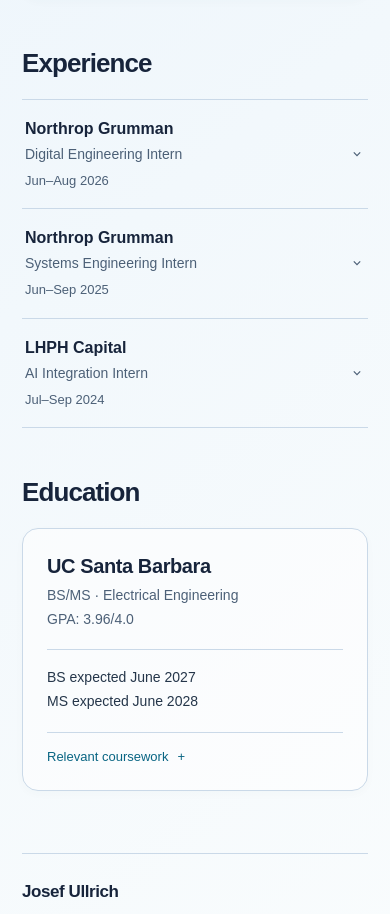
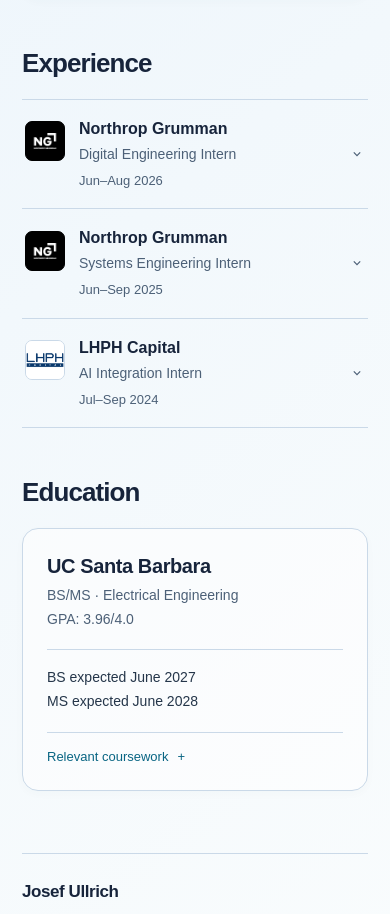
Before and after one commit to josefullrich/josefullrich.github.io, a plain HTML site: page index.html in a window 390 px wide. Shown: the part 1892-2806 px from the top of the page. Drawn offline with Linux system fonts and the light colour scheme.

Commit message:
Add company logos to experience entries

```diff
--- a/index.html
+++ b/index.html
@@ -20,7 +20,7 @@
   <meta name="twitter:title" content="Josef Ullrich | Electrical Engineering" />
   <meta name="twitter:description" content="Josef Ullrich is a BS/MS student in Electrical Engineering at UC Santa Barbara, researching wireless localization, signal processing, and coded computation." />
   <meta name="twitter:image" content="https://josefullrich.com/assets/headshot-lighter.png" />
-  <link rel="stylesheet" href="styles.css?v=20261117-3" />
+  <link rel="stylesheet" href="styles.css?v=20261117-4" />
   <script src="script.js?v=20261117-2" defer></script>
 </head>
 <body>
@@ -101,7 +101,10 @@
       <div class="experience-list">
       <details class="experience-entry">
         <summary>
-          <span class="experience-identity"><span class="experience-employer">Northrop Grumman</span><span class="experience-role">Digital Engineering Intern</span></span>
+          <span class="experience-heading">
+            <img class="experience-logo experience-logo-northrop" src="assets/northropgrumman.png" width="48" height="48" alt="" loading="lazy" decoding="async" />
+            <span class="experience-identity"><span class="experience-employer">Northrop Grumman</span><span class="experience-role">Digital Engineering Intern</span></span>
+          </span>
           <span class="experience-date">Jun–Aug 2026</span>
           <svg class="disclosure-arrow" aria-hidden="true" viewBox="0 0 20 20" fill="none"><path d="m6 8 4 4 4-4" /></svg>
         </summary>
@@ -113,7 +116,10 @@
       </details>
       <details class="experience-entry">
         <summary>
-          <span class="experience-identity"><span class="experience-employer">Northrop Grumman</span><span class="experience-role">Systems Engineering Intern</span></span>
+          <span class="experience-heading">
+            <img class="experience-logo experience-logo-northrop" src="assets/northropgrumman.png" width="48" height="48" alt="" loading="lazy" decoding="async" />
+            <span class="experience-identity"><span class="experience-employer">Northrop Grumman</span><span class="experience-role">Systems Engineering Intern</span></span>
+          </span>
           <span class="experience-date">Jun–Sep 2025</span>
           <svg class="disclosure-arrow" aria-hidden="true" viewBox="0 0 20 20" fill="none"><path d="m6 8 4 4 4-4" /></svg>
         </summary>
@@ -125,7 +131,10 @@
       </details>
       <details class="experience-entry">
         <summary>
-          <span class="experience-identity"><span class="experience-employer">LHPH Capital</span><span class="experience-role">AI Integration Intern</span></span>
+          <span class="experience-heading">
+            <img class="experience-logo" src="assets/lhph.png" width="48" height="48" alt="" loading="lazy" decoding="async" />
+            <span class="experience-identity"><span class="experience-employer">LHPH Capital</span><span class="experience-role">AI Integration Intern</span></span>
+          </span>
           <span class="experience-date">Jul–Sep 2024</span>
           <svg class="disclosure-arrow" aria-hidden="true" viewBox="0 0 20 20" fill="none"><path d="m6 8 4 4 4-4" /></svg>
         </summary>
--- a/styles.css
+++ b/styles.css
@@ -202,13 +202,24 @@ svg { display: block; }
 }
 summary::-webkit-details-marker { display: none; }
 .experience-entry > summary:hover { background: rgba(255, 255, 255, 0.38); }
-.experience-identity { display: grid; gap: 2px; }
+.experience-heading { display: flex; align-items: center; gap: 16px; min-width: 0; }
+.experience-logo {
+  flex: 0 0 48px;
+  width: 48px;
+  height: 48px;
+  object-fit: contain;
+  border: 1px solid var(--line);
+  border-radius: 9px;
+  background: white;
+}
+.experience-logo-northrop { background: #000; border-color: #000; }
+.experience-identity { display: grid; gap: 2px; min-width: 0; }
 .experience-employer { color: var(--ink); font-weight: 700; font-size: 17px; line-height: 1.5; }
 .experience-role { color: var(--muted); font-size: 15px; }
 .experience-date { font-size: 14px; white-space: nowrap; font-variant-numeric: tabular-nums; }
 .disclosure-arrow { width: 16px; height: 16px; stroke: var(--muted); stroke-width: 1.5; transition: transform 150ms ease; }
 details[open] > summary .disclosure-arrow { transform: rotate(180deg); }
-.experience-details { padding: 0 48px 18px 12px; max-width: 82ch; color: var(--muted); font-size: 15px; }
+.experience-details { padding: 0 48px 18px 76px; max-width: 82ch; color: var(--muted); font-size: 15px; }
 .experience-details ul { padding-left: 20px; margin: 0; }
 .experience-details li + li { margin-top: 6px; }
 .education-card { padding: 25px 30px; }
@@ -293,11 +304,13 @@ details[open] > summary .disclosure-arrow { transform: rotate(180deg); }
   .publication-authors, .publication-venue { font-size: 14px; }
   .publication-links { margin-top: 19px; }
   .experience-entry > summary { padding: 17px 3px; grid-template-columns: minmax(0, 1fr) 16px; gap: 4px 14px; }
+  .experience-heading { gap: 14px; }
+  .experience-logo { flex-basis: 40px; width: 40px; height: 40px; border-radius: 7px; }
   .experience-employer { font-size: 16px; }
   .experience-role { font-size: 14px; }
-  .experience-date { grid-row: 2; font-size: 13px; color: var(--muted); }
+  .experience-date { grid-row: 2; padding-left: 54px; font-size: 13px; color: var(--muted); }
   .disclosure-arrow { grid-row: 1 / 3; grid-column: 2; }
-  .experience-details { padding: 3px 24px 19px 3px; font-size: 14px; }
+  .experience-details { padding: 3px 24px 19px 57px; font-size: 14px; }
   .education-card { padding: 23px 24px; }
   .education-summary { grid-template-columns: 1fr; gap: 18px; }
   .education-summary h3 { font-size: 20px; }
```
Also changed, not shown: projects.html (+1 -1 lines), publications.html (+1 -1 lines).
